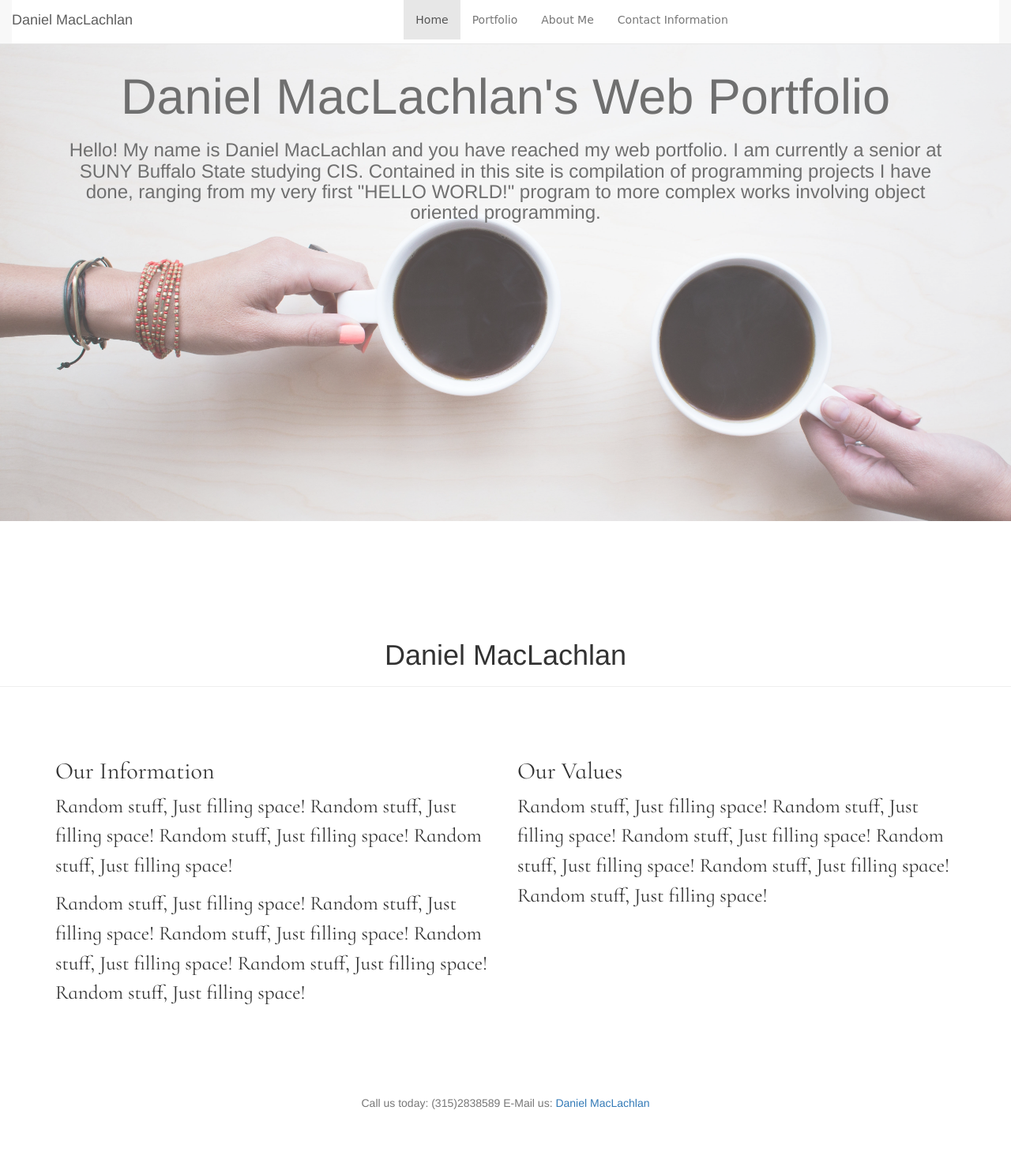
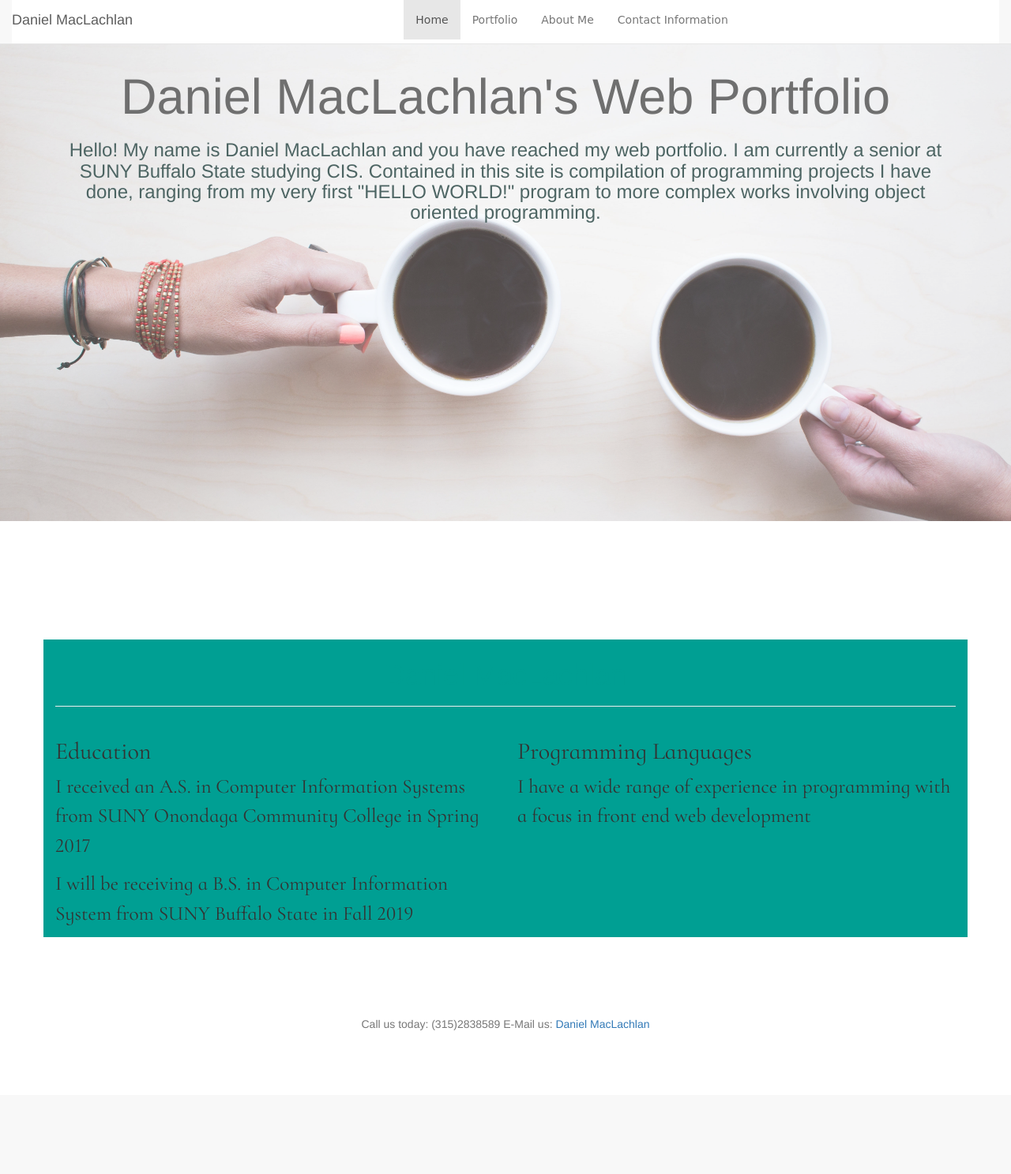
Before and after one commit to djmaclachlan/my-project, a PHP site: page / in a window 1280 px wide. Shown: the whole page at 79% size. After the commit the page ends 1305 px from the top, so only its background shows below. Run offline with PHP 8.4, Linux system fonts and the light colour scheme.

Commit message:
Add files via upload

```diff
--- a/index.html
+++ b/index.html
@@ -93,28 +93,29 @@
     </H3>
     </div>
 </div>
+
+<div id="portfolio" class="container">
 <!--begin header block -->
-<div id="portfolio" class="page-header">
+<div class="page-header">
     <h1>Daniel MacLachlan</h1>
 </div>
 <!-- End header Block -->
-<div class="push"><!--50px of space --></div>
-<div class="container">
+
 
     <div class="row">
         <!-- Container (About Section) -->
         <div class="col-md-6 fontAdjust">
-            <h2>Our Information</h2>
+            <h2>Education</h2>
 
-            <p>Random stuff, Just filling space! Random stuff, Just filling space! Random stuff, Just filling space! Random stuff, Just filling space! </p>
+            <p>I received an A.S. in Computer Information Systems from SUNY Onondaga Community College in Spring 2017</p>
 
-            <p>Random stuff, Just filling space! Random stuff, Just filling space! Random stuff, Just filling space! Random stuff, Just filling space! Random stuff, Just filling space! Random stuff, Just filling space! </p>
+            <p>I will be receiving a B.S. in Computer Information System from SUNY Buffalo State in Fall 2019</p>
         </div>
 
         <div class="col-md-6 rightcol fontAdjust">
-            <h2>Our Values</h2>
-            <p>Random stuff, Just filling space! Random stuff, Just filling space! Random stuff, Just filling space! Random stuff, Just filling space! Random stuff, Just filling space! Random stuff, Just filling space! <p>
-
+            <h2>Programming Languages</h2>
+            <p>I have a wide range of experience in programming with a focus in front end web development</p>
+            <p></p>
         </div>
     </div>
 </div><!-- End container div -->
--- a/styles.css
+++ b/styles.css
@@ -11,11 +11,11 @@ html, body{
     text-align: center;
     background-color: white;
 }
-.carousel-inner{
-    background-color: white;
+h1{
+  color: #009F93;
 }
-.carousel-inner h3{
-    font-size:1.8em;
+h3{
+    color: #032422;
 }
 footer {
     position: static;
@@ -60,24 +60,8 @@ footer {
     line-height: 150%;
 }
 .page-header{
-    margin-top: 50px;
+    margin-top: 25px;
 }
-.media{
-    margin: 20px;
+#portfolio{
+    background-color: #009F93;
 }
-.media-heading{
-
-    font-family: 'Cormorant Infant', serif;
-    font-size: 2.0em;
-    line-height: 150%;
-}
-.media-body p{
-
-    font-family: 'Cormorant Infant', serif;
-    font-size: 1.6em;
-    line-height: 150%;
-}
-.modal-body img{
-    width:100%;
-    height:50%;
-}
```
